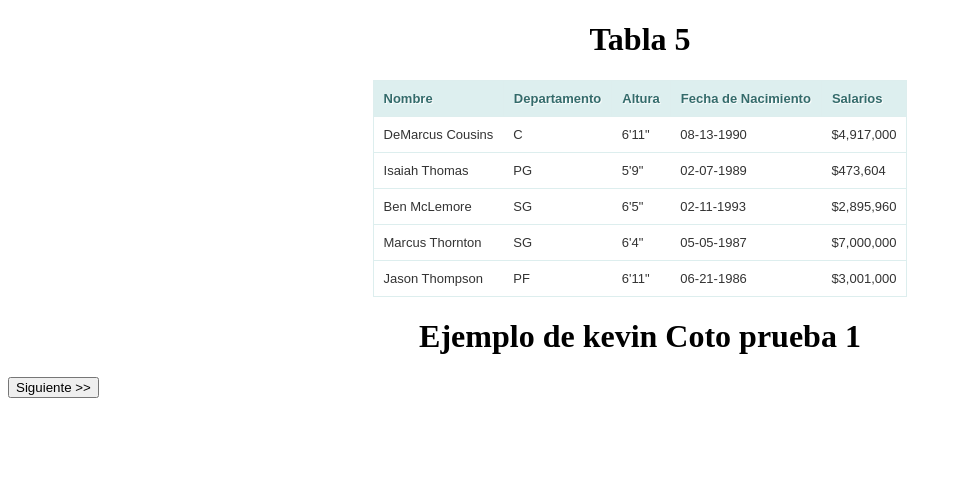
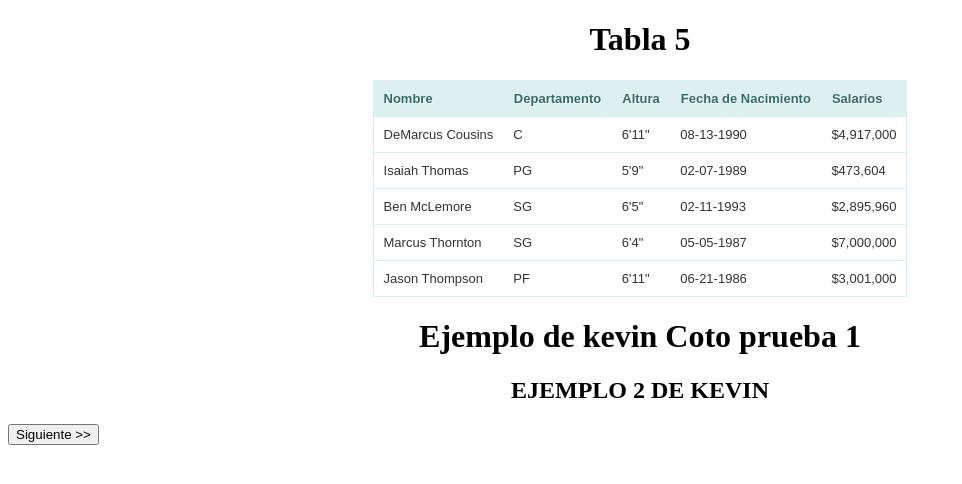
Before and after one commit to JesusZRam/Tablas_ejemplo1, a plain HTML site: page tabla-5.html in a window 1280 px wide. Shown: the whole page, without its empty margins (0-962 px from the left). Drawn offline with Linux system fonts and the light colour scheme.

Commit message:
ejemplo2

```diff
--- a/tabla-5.html
+++ b/tabla-5.html
@@ -56,6 +56,7 @@
     </tbody>
 </table>
 <h1>Ejemplo de kevin Coto prueba 1</h1>
+<h2>EJEMPLO 2 DE KEVIN</h2>
 </center>
 </body>
 
```
